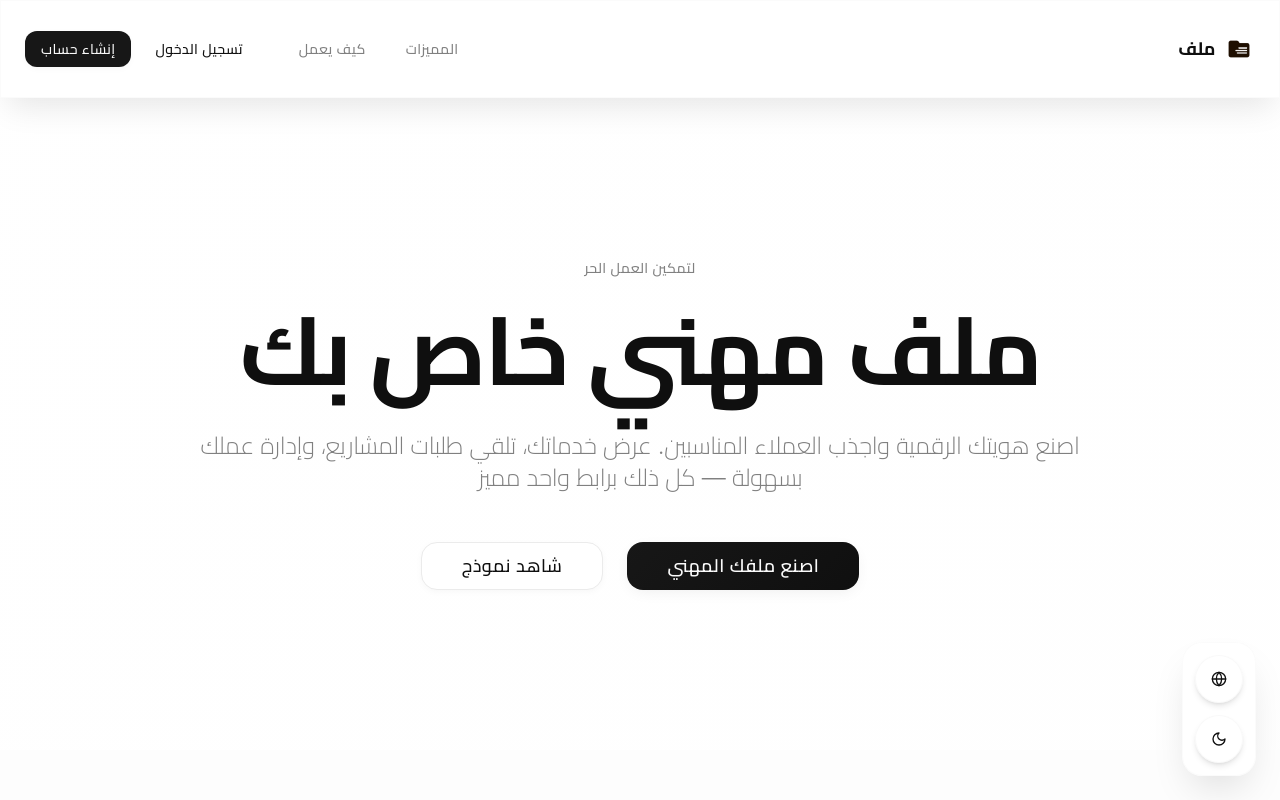
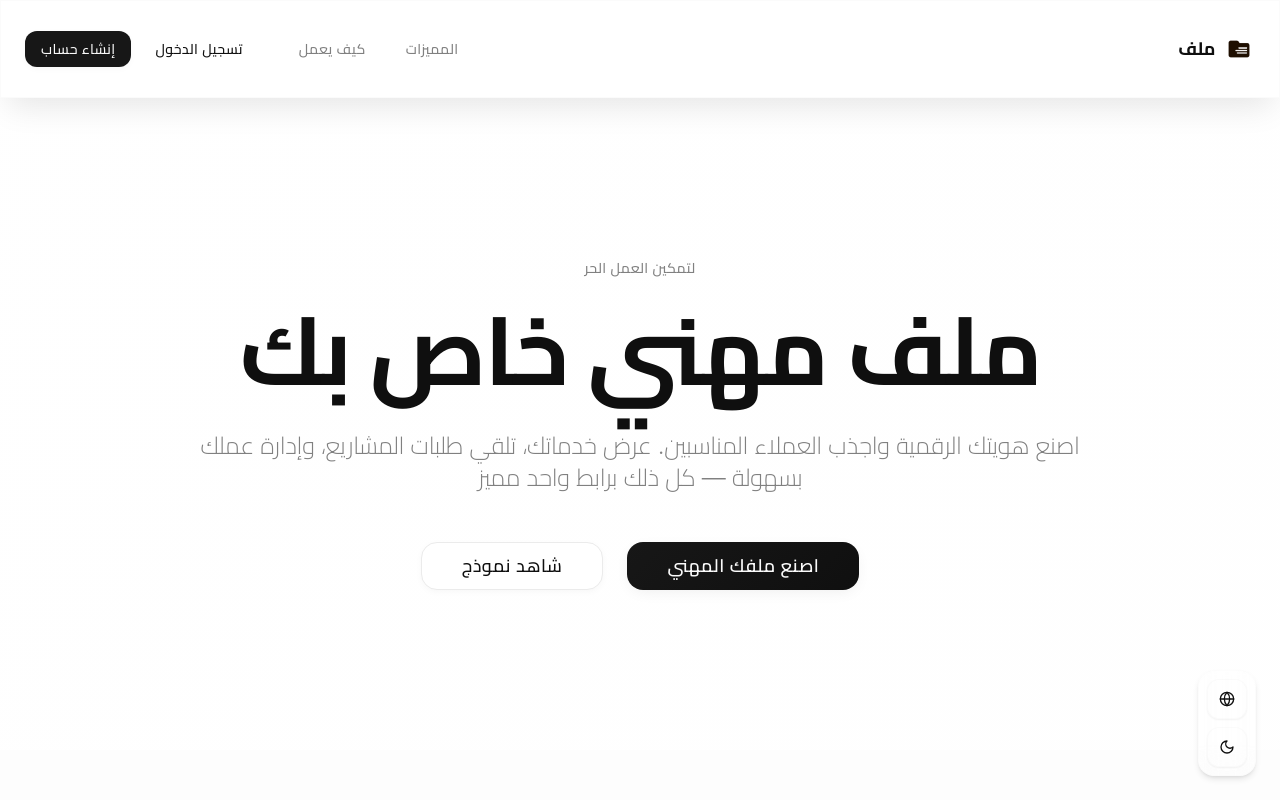
Before and after one commit to immshl/malaf, a React (Vite) app: page / in a window 1280 px wide. Shown: the top 800 px of the page. Built offline with nearby package versions, Linux system fonts and the light colour scheme.

Commit message:
Adjust floating controls
Make the floating controls transparent and reduce their size to avoid obscuring content.

```diff
--- a/src/components/FloatingControls.tsx
+++ b/src/components/FloatingControls.tsx
@@ -67,18 +67,18 @@ const FloatingControls = () => {
 
   return (
     <div className="fixed bottom-6 right-6 z-50">
-      <div className="glass rounded-2xl p-3 shadow-elegant border border-border/20">
-        <div className="flex flex-col gap-3">
+      <div className="bg-background/10 backdrop-blur-md rounded-xl p-2 shadow-md border border-border/10">
+        <div className="flex flex-col gap-2">
           {/* Language Toggle */}
           <Button
             variant="outline"
             size="icon"
             onClick={toggleLanguage}
             disabled={isTransitioning}
-            className="bg-background/20 hover:bg-background/40 backdrop-blur-sm w-12 h-12 rounded-full border border-border/30 shadow-md hover:scale-110 transition-all duration-300"
+            className="bg-background/10 hover:bg-background/20 backdrop-blur-sm w-10 h-10 rounded-lg border border-border/20 shadow-sm hover:scale-105 transition-all duration-300"
             title={language === "ar" ? "Switch to English" : "التبديل للعربية"}
           >
-            <Globe className="h-5 w-5" />
+            <Globe className="h-4 w-4" />
           </Button>
 
           {/* Theme Toggle */}
@@ -87,14 +87,14 @@ const FloatingControls = () => {
             size="icon"
             onClick={toggleTheme}
             disabled={isTransitioning}
-            className="bg-background/20 hover:bg-background/40 backdrop-blur-sm w-12 h-12 rounded-full border border-border/30 shadow-md hover:scale-110 transition-all duration-300"
+            className="bg-background/10 hover:bg-background/20 backdrop-blur-sm w-10 h-10 rounded-lg border border-border/20 shadow-sm hover:scale-105 transition-all duration-300"
             title={theme === "light" ? "الوضع الداكن" : "الوضع الفاتح"}
           >
-            {theme === "light" ? (
-              <Moon className="h-5 w-5" />
-            ) : (
-              <Sun className="h-5 w-5" />
-            )}
+          {theme === "light" ? (
+            <Moon className="h-4 w-4" />
+          ) : (
+            <Sun className="h-4 w-4" />
+          )}
           </Button>
         </div>
       </div>
```
